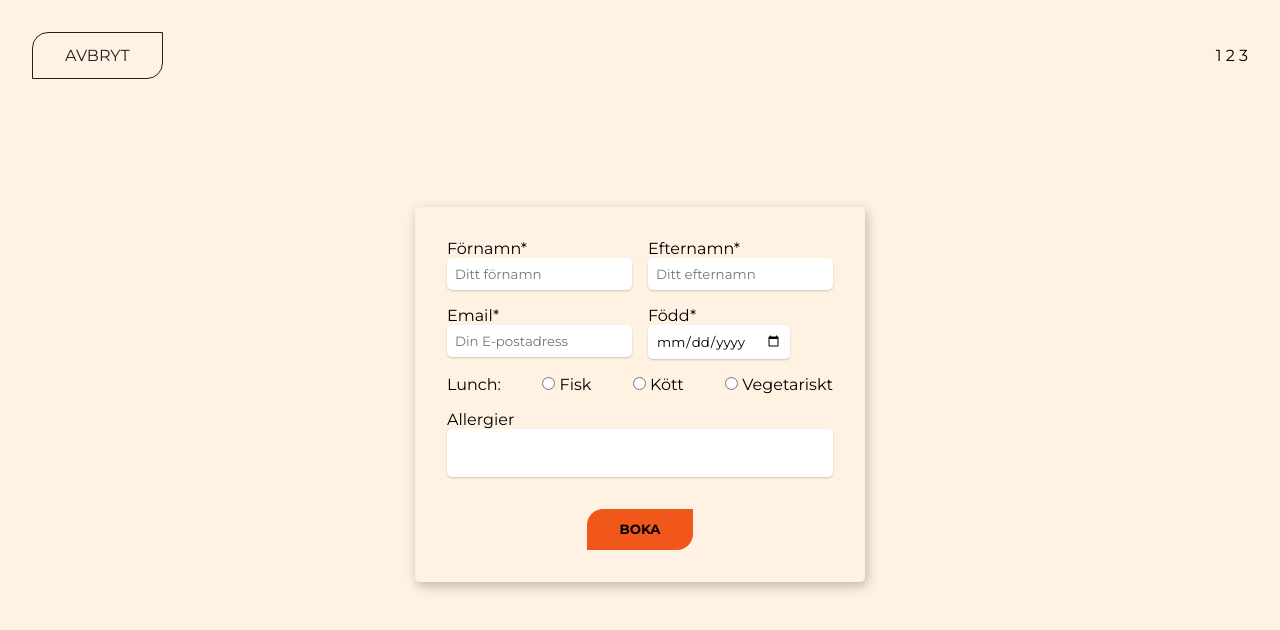
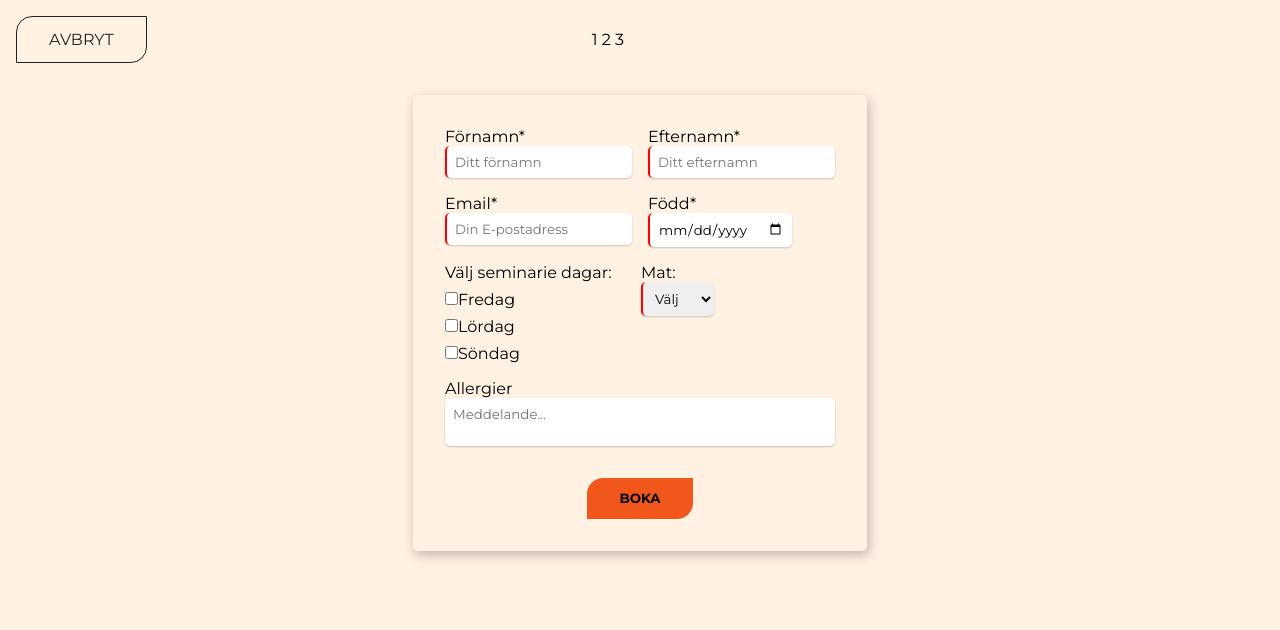
Before and after one commit to NinjaNean/battre-webb, a plain HTML site: page form.html in a window 1280 px wide. Drawn offline with Linux system fonts and the light colour scheme.

Commit message:
formulär invalid, valid style

```diff
--- a/form.html
+++ b/form.html
@@ -32,7 +32,10 @@
             Förnamn*
             <input type="text" placeholder="Ditt förnamn" required />
           </label>
-          <label class="top-text"> Efternamn* <input type="text" placeholder="Ditt efternamn" required /> </label>
+          <label class="top-text">
+            Efternamn*
+            <input type="text" placeholder="Ditt efternamn" required />
+          </label>
         </div>
 
         <div>
@@ -47,16 +50,28 @@
           </label>
         </div>
 
-        <legend>
-          Lunch:
-          <label> <input type="radio" name="food" /> Fisk </label>
-          <label> <input type="radio" name="food" /> Kött </label>
-          <label> <input type="radio" name="food" /> Vegetariskt </label>
-        </legend>
+        <div>
+          <legend class="days-checkbox">
+            Välj seminarie dagar:
+            <label><input type="checkbox" />Fredag</label>
+            <label><input type="checkbox" />Lördag</label>
+            <label><input type="checkbox" />Söndag</label>
+          </legend>
+
+          <label class="top-text">
+            Mat:
+            <select name="mat" required>
+              <option value="" disabled selected>Välj</option>
+              <option value="fisk">Fisk</option>
+              <option value="kott">Kött</option>
+              <option value="vego">Vego</option>
+            </select>
+          </label>
+        </div>
 
         <label class="top-text">
           Allergier
-          <textarea></textarea>
+          <textarea placeholder="Meddelande..."></textarea>
         </label>
 
         <button type="submit">Boka</button>
--- a/style.css
+++ b/style.css
@@ -312,10 +312,10 @@ header {
 
 .form-menu {
   display: flex;
-  width: 100vw;
+  width: 50vw;
   justify-content: space-between;
   align-items: center;
-  padding: 2rem;
+  padding: 1rem;
 
   a {
     padding: 0.8rem 2rem;
@@ -327,16 +327,12 @@ header {
   a:hover {
     scale: 1.1;
   }
-
-  .progression-bar {
-  }
 }
 
 .form-page {
   display: flex;
   width: 100vw;
   justify-content: center;
-  padding: 5rem 0;
 
   form {
     box-shadow: 2px 4px 12px #00000040;
@@ -359,7 +355,7 @@ header {
       flex-direction: column;
     }
 
-    input:not([type="radio"]),
+    input:not([type="checkbox"]),
     select,
     textarea {
       box-shadow: 0 1px 2px rgba(0, 0, 0, 0.2);
@@ -380,6 +376,12 @@ header {
       outline: none;
     }
 
+    .days-checkbox {
+      display: flex;
+      flex-direction: column;
+      min-width: 180px;
+    }
+
     button {
       padding: 0.8rem 2rem;
       margin-top: 1rem;
@@ -393,6 +395,15 @@ header {
     button:hover {
       scale: 1.1;
       cursor: pointer;
+    }
+
+    input:invalid,
+    select:invalid {
+      border-left: 2px solid red;
+    }
+    input:valid,
+    select:valid {
+      border-left: 2px solid green;
     }
   }
 }
```
